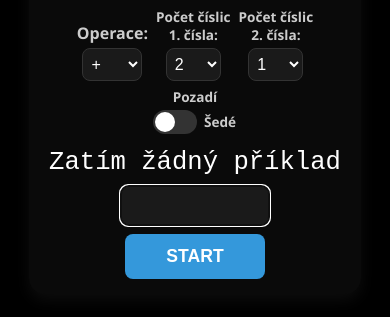
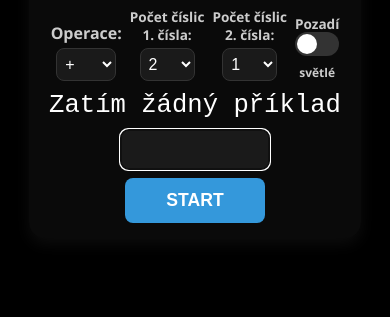
Before and after one commit to RM60CZ/trenink-pocitani, a plain HTML site: page index.html in a window 390 px wide. Shown: the part 77-394 px from the top of the page. Drawn offline with Linux system fonts and the light colour scheme.

Commit message:
Update index.html

```diff
--- a/index.html
+++ b/index.html
@@ -94,8 +94,19 @@
             width: 60px;
         }
 
-        /* Přepínač pozadí */
+        /* Přepínač pozadí - upraveno */
         .toggle-container {
+            display: flex;
+            flex-direction: column;
+            align-items: center;
+        }
+
+        .toggle-container .label-top {
+            margin-bottom: 0;
+            line-height: 1.2;
+        }
+
+        .toggle-wrapper {
             display: flex;
             flex-direction: column;
             align-items: center;
@@ -146,11 +157,12 @@
         }
 
         .toggle-text {
-            font-size: 0.85rem;
+            font-size: 0.75rem;
             font-weight: bold;
             color: #cccccc;
-            min-width: 35px;
+            text-align: center;
             transition: color 0.3s ease;
+            min-height: 1.2em;
         }
 
         #tlacitko {
@@ -362,11 +374,13 @@
 
             <div class="toggle-container">
                 <span class="label-top">Pozadí</span>
-                <label class="toggle-label" for="pozadi-toggle">
-                    <input type="checkbox" id="pozadi-toggle" />
-                    <span class="toggle-switch"></span>
-                    <span class="toggle-text">Šedé</span>
-                </label>
+                <div class="toggle-wrapper">
+                    <label class="toggle-label" for="pozadi-toggle">
+                        <input type="checkbox" id="pozadi-toggle" />
+                        <span class="toggle-switch"></span>
+                    </label>
+                    <span class="toggle-text" id="pozadi-text">světlé</span>
+                </div>
             </div>
         </div>
 
@@ -447,12 +461,15 @@
 
                 // Nastavení pozadí
                 const pozadiCheckbox = document.getElementById('pozadi-toggle');
+                const pozadiText = document.getElementById('pozadi-text');
                 if (pozadiCheckbox && nastaveni.sedyRezim) {
                     pozadiCheckbox.checked = true;
                     document.body.classList.add('sedy-rezim');
+                    if (pozadiText) pozadiText.textContent = 'tmavé';
                 } else if (pozadiCheckbox) {
                     pozadiCheckbox.checked = false;
                     document.body.classList.remove('sedy-rezim');
+                    if (pozadiText) pozadiText.textContent = 'světlé';
                 }
 
                 return true;
@@ -478,6 +495,7 @@
         const odpovedEl = document.getElementById('odpoved');
         const tlacitkoEl = document.getElementById('tlacitko');
         const pozadiToggleEl = document.getElementById('pozadi-toggle');
+        const pozadiTextEl = document.getElementById('pozadi-text');
 
         // === Naplnění selectů ===
         function naplnSelecty() {
@@ -690,12 +708,14 @@
             });
         });
 
-        // Přepínač pozadí
+        // Přepínač pozadí - upraveno pro dynamický text
         pozadiToggleEl.addEventListener('change', function() {
             if (this.checked) {
                 document.body.classList.add('sedy-rezim');
+                pozadiTextEl.textContent = 'tmavé';
             } else {
                 document.body.classList.remove('sedy-rezim');
+                pozadiTextEl.textContent = 'světlé';
             }
             ulozNastaveni();
         });
@@ -711,6 +731,8 @@
             operaceEl.value = '+';
             cislice1El.value = '2';
             cislice2El.value = '1';
+            // Výchozí text pro tmavý režim
+            pozadiTextEl.textContent = 'světlé';
         }
 
         // Ihned po načtení focus na vstup
```
